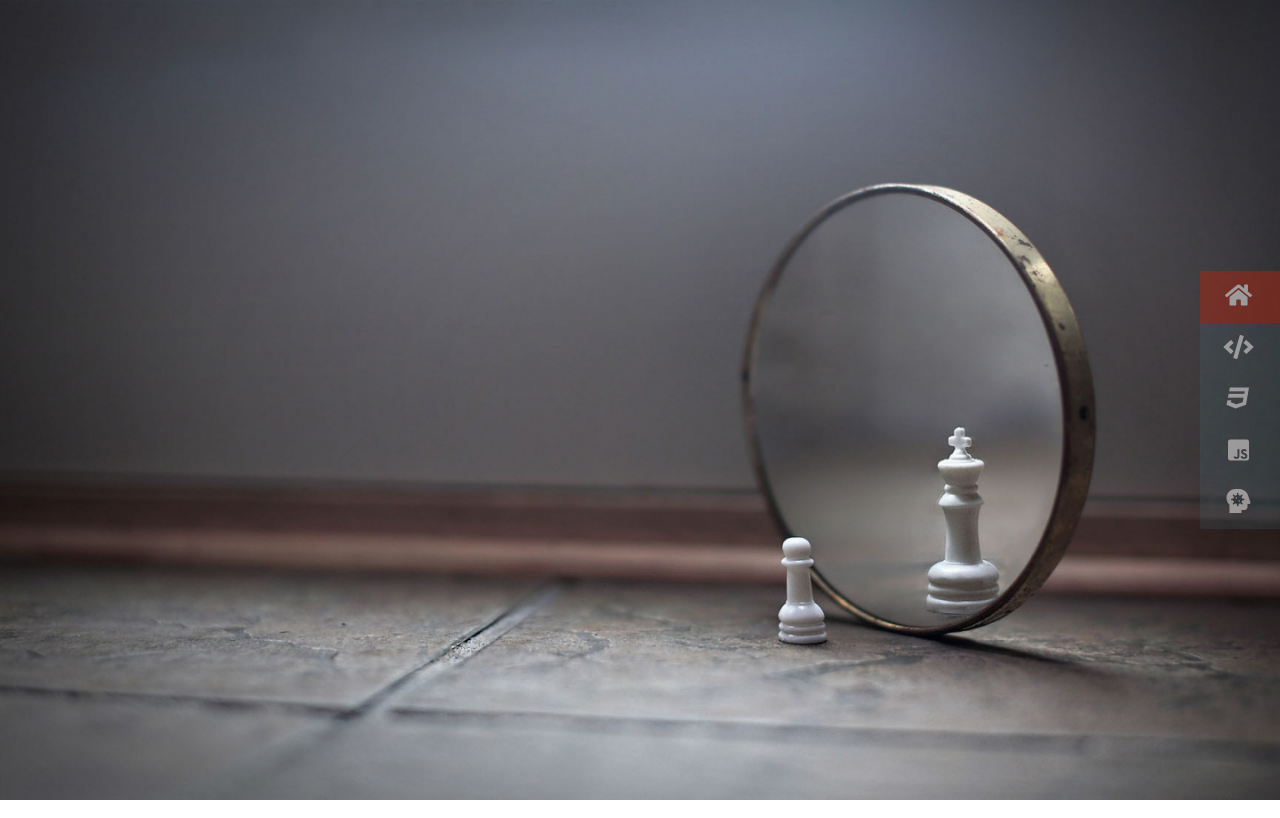
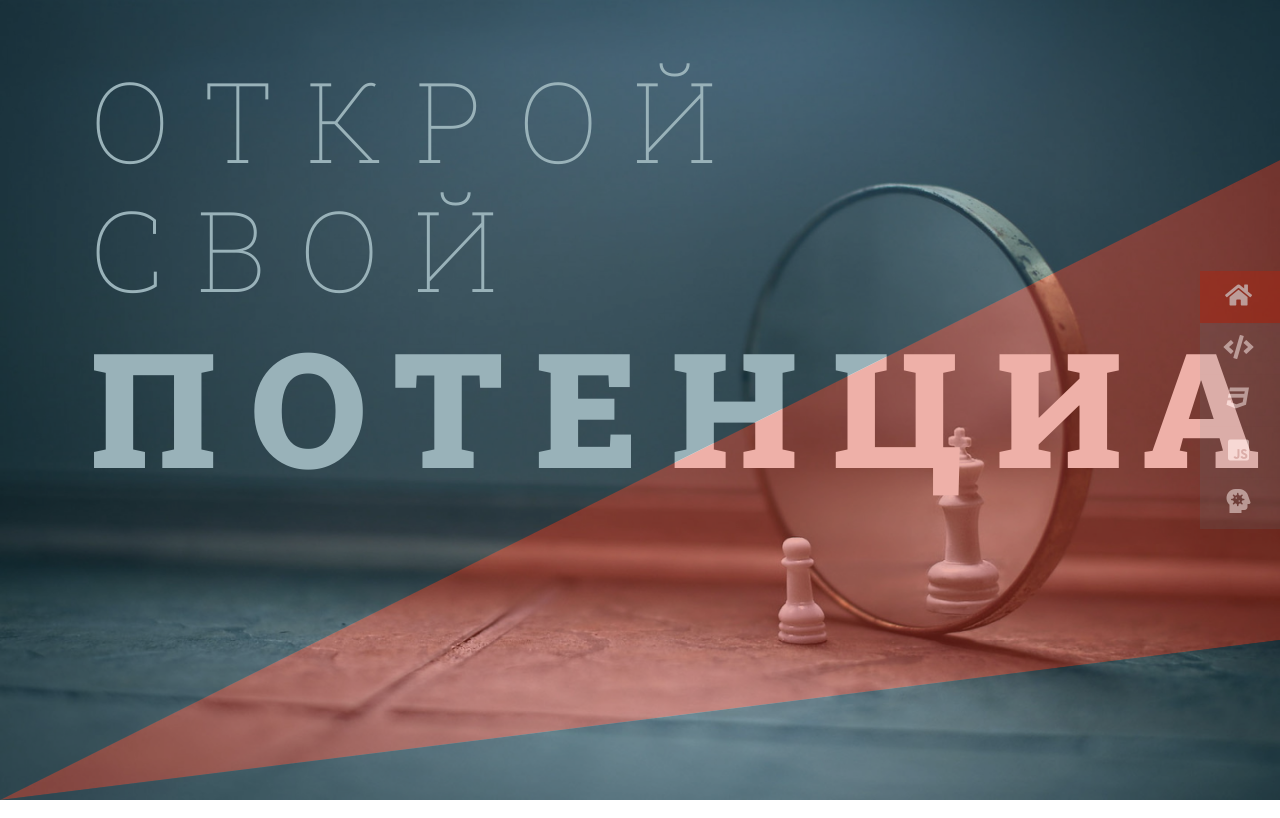
Before and after one commit to kulemichev/simple-landing-page-28.05.2022, a website: page index.html in a window 1280 px wide. Drawn offline with nearby package versions, Linux system fonts and the light colour scheme.

Commit message:
Finished home

```diff
--- a/index.html
+++ b/index.html
@@ -29,6 +29,17 @@
         </li>
       </ul>
     </nav>
+
+    <div class="header__overlay">
+      <div class="header__overlay-extra"></div>
+    </div>
+
+    <h1 class="header__title">
+      <span>Открой</span>
+      <span>свой</span>
+      <span>потенциал</span>
+    </h1>
+
   </section>
 
 
```
